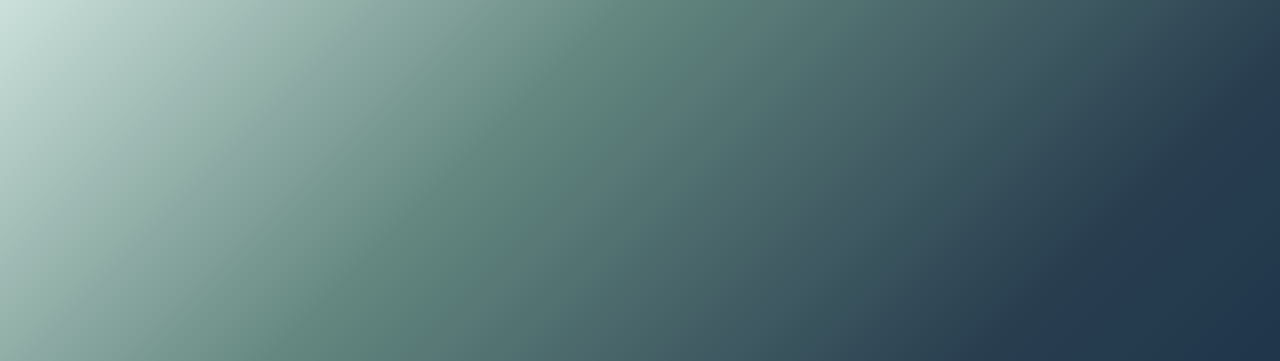
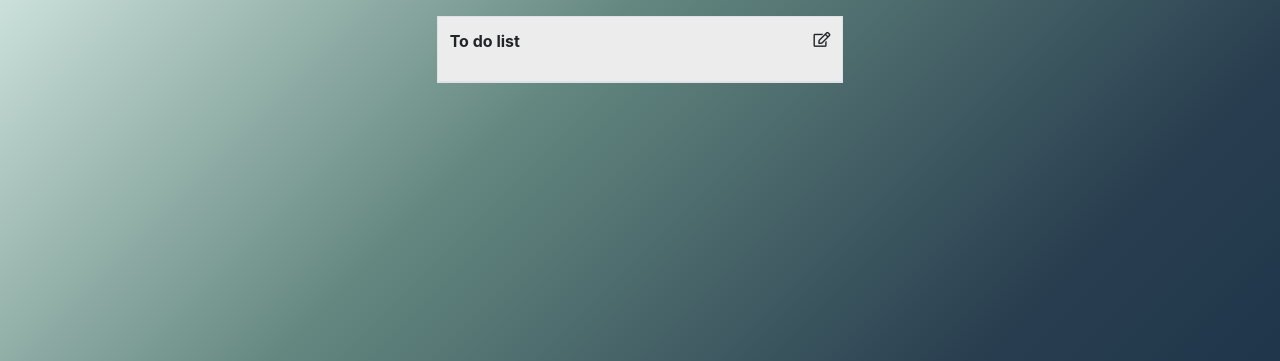
Before and after one commit to ka10a/Planner, a Django app: page /lists/ in a window 1280 px wide. Shown: the part 59-420 px from the top of the page. Run offline with Django 3.2, Linux system fonts and the light colour scheme; lists and menus that the app fills with data are empty; some libraries are stand-ins or nearby versions.

Commit message:
show "to do list"

```diff
--- a/config/post/templates/todolist.html
+++ b/config/post/templates/todolist.html
@@ -63,6 +63,12 @@
 <div class="row justify-content-center">
     <div class="col col-11 col-md-4 mt-3 mx-5">
         <table class="table table-bordered table-hover">
+            <thead class="thead table-active">
+                <tr>
+                    <th scope="col"> To do list
+                        <a data-toggle="modal" data-target="#Modal__Edit" class="icon float-right">
+                            <i class="far fa-edit"></i>
+                        </a>
                         <ul class="taskList">
                         {% for todo in todos %} <!-- django template lang - for loop -->
                             <li class="taskItem">
@@ -73,14 +79,9 @@
                             </li>
                         {% endfor %}
                         </ul><!-- taskList -->
-<!--            <thead class="thead table-active">-->
-<!--            <tr>-->
-<!--                <th scope="col"> To do list <a data-toggle="modal" data-target="#Modal__Edit" class="icon float-right">-->
-<!--                    <i class="far fa-edit"></i>-->
-<!--                </a>-->
-<!--                </th>-->
-<!--            </tr>-->
-<!--            </thead>-->
+                    </th>
+                </tr>
+            </thead>
         </table>
     </div>
 </div>
```
Lines whose indentation alone changed are shown as unchanged.
